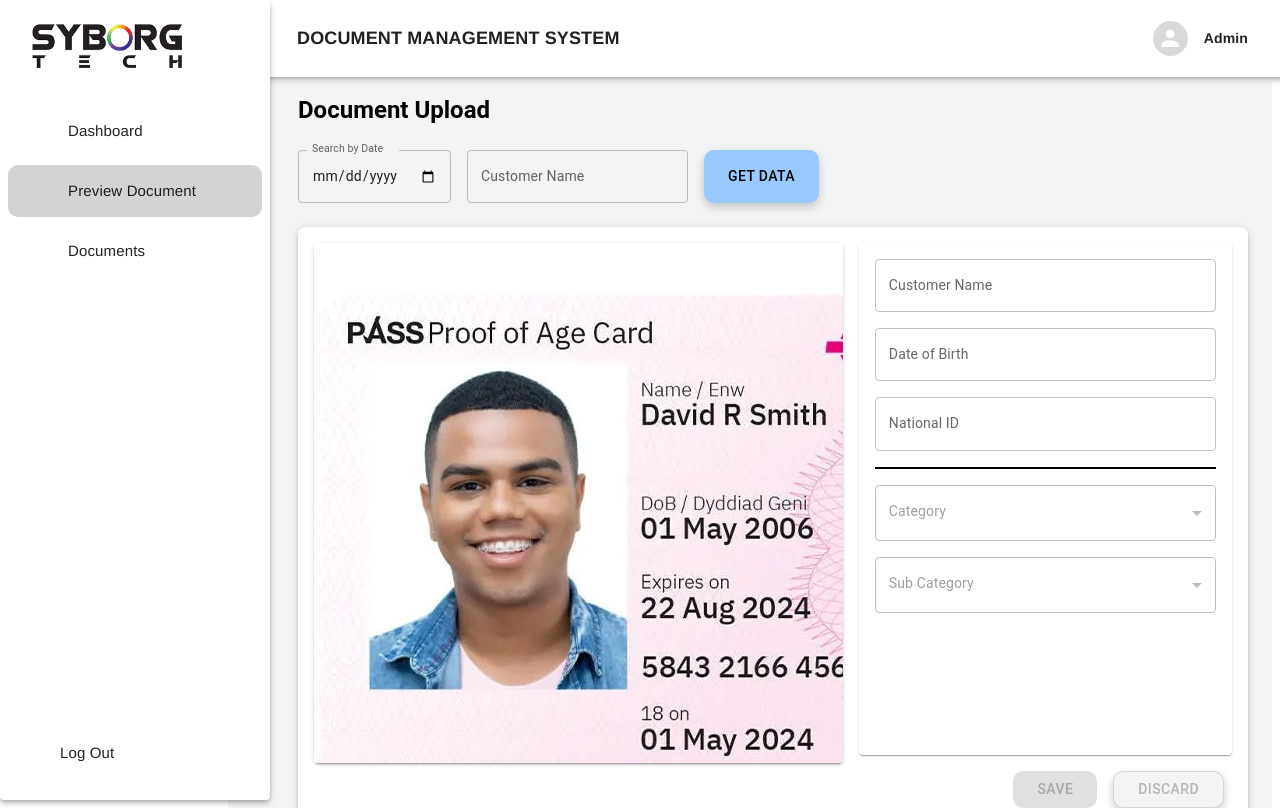
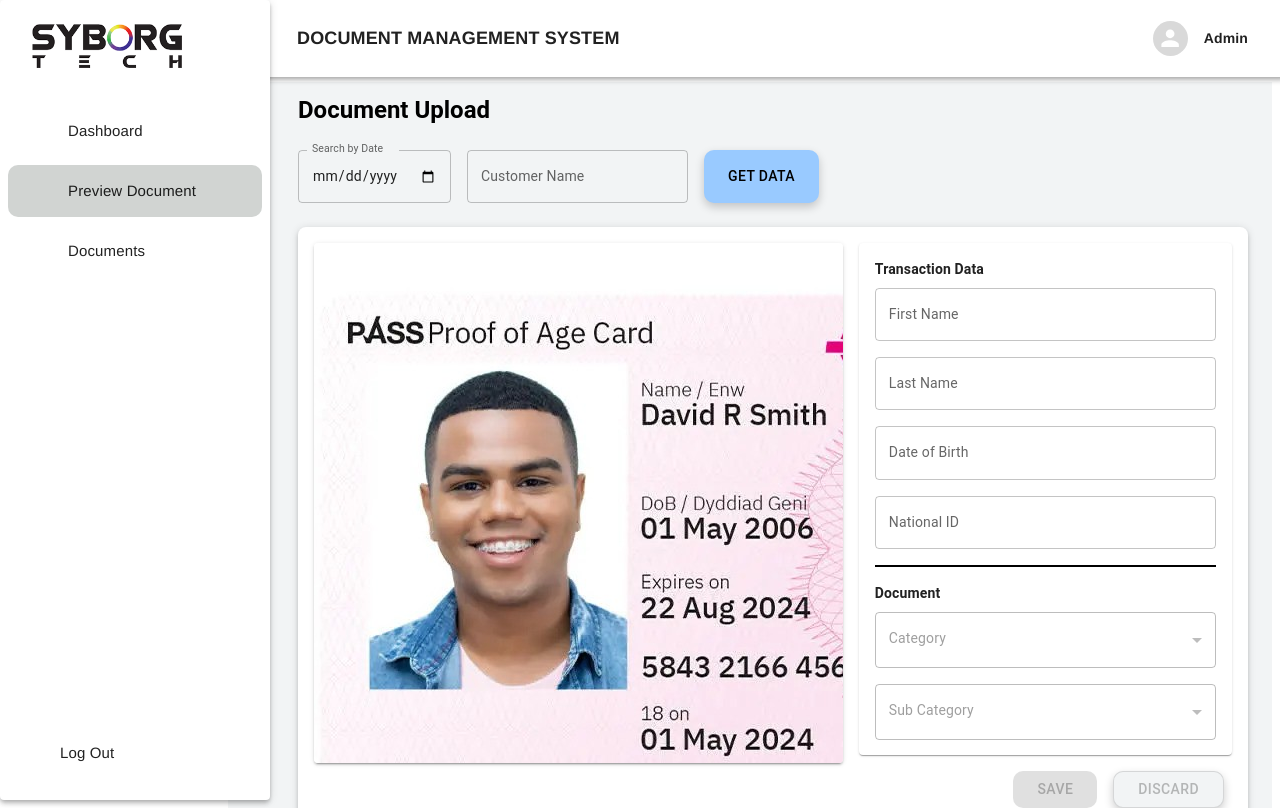
Before and after one commit to snehalku/Document-Management-System, a React (Vite) app: page /previewDocument in a window 1280 px wide. Built offline with nearby package versions, Linux system fonts and the light colour scheme; some icons are missing.

Commit message:
Changed document table and form's parameter according to requirement in preview document

```diff
--- a/src/Pages/previewDocument.jsx
+++ b/src/Pages/previewDocument.jsx
@@ -449,7 +449,8 @@
 const mockCustomerDocs = [
   {
     id: 1,
-    customerName: "David R Smith",
+    firstName: "David R",
+    lastName: "Smith",
     date: "2025-04-30",
     dob: "2006-05-01",
     expiresOn: "2024-08-22",
@@ -457,7 +458,8 @@
   },
   {
     id: 2,
-    customerName: "Jane Smith",
+    firstName: "Jane Smith",
+    lastName: "Smith",
     date: "2025-04-29",
     dob: "2007-12-11",
     expiresOn: "2025-08-12",
@@ -465,7 +467,8 @@
   },
   {
     id: 3,
-    customerName: "David R Smith",
+    firstName: "David R",
+    lastName: "Johnson",
     date: "2025-04-30",
     dob: "2007-05-10",
     expiresOn: "2025-08-12",
@@ -506,9 +509,7 @@
     const results = mockCustomerDocs.filter(
       (doc) =>
         (!searchCustomer ||
-          doc.customerName
-            .toLowerCase()
-            .includes(searchCustomer.toLowerCase())) &&
+          doc.firstName.toLowerCase().includes(searchCustomer.toLowerCase())) &&
         (!selectedDate || doc.date === selectedDate)
     );
     setSearchResults(results);
@@ -648,7 +649,10 @@
                         <Typography fontWeight="bold"></Typography>
                       </TableCell>
                       <TableCell>
-                        <Typography fontWeight="bold">Customer Name</Typography>
+                        <Typography fontWeight="bold">First Name</Typography>
+                      </TableCell>
+                      <TableCell>
+                        <Typography fontWeight="bold">Last Name</Typography>
                       </TableCell>
                       <TableCell>
                         <Typography fontWeight="bold">Date of Birth</Typography>
@@ -673,8 +677,8 @@
                           />
                         </TableCell>
 
-                        <TableCell>{doc.customerName}</TableCell>
-
+                        <TableCell>{doc.firstName}</TableCell>
+                        <TableCell>{doc.lastName}</TableCell>
                         <TableCell>{doc.dob}</TableCell>
                         <TableCell>{doc.nationalId}</TableCell>
                       </TableRow>
@@ -747,28 +751,33 @@
                   sx={{ mb: 2 }}
                   disabled={!selectedDoc}
                 /> */}
-
+                <Typography sx={{ mb: 1, fontSize: 20, fontWeight: "bold" }}>
+                  Transaction Data
+                </Typography>
                 <TextField
-                  label="Customer Name"
+                  label="First Name"
                   fullWidth
-                  value={selectedDoc?.customerName || ""}
+                  value={selectedDoc?.firstName || ""}
                   sx={{ mb: 2 }}
                 />
-
+                <TextField
+                  label="Last Name"
+                  fullWidth
+                  value={selectedDoc?.lastName || ""}
+                  sx={{ mb: 2 }}
+                />
                 <TextField
                   label="Date of Birth"
                   fullWidth
                   value={selectedDoc?.dob || ""}
                   sx={{ mb: 2 }}
                 />
-
                 <TextField
                   label="National ID"
                   fullWidth
                   value={selectedDoc?.nationalId || ""}
                   sx={{ mb: 2 }}
                 />
-
                 {/* <TextField
                   label="Card Expiry Date"
                   fullWidth
@@ -786,7 +795,9 @@
                     borderColor: "black",
                   }}
                 />
-
+                <Typography sx={{ mb: 1, fontSize: 20, fontWeight: "bold" }}>
+                  Document
+                </Typography>
                 <TextField
                   label="Category"
                   select
@@ -796,7 +807,7 @@
                   sx={{ mb: 2 }}
                   disabled={!selectedDoc}
                 >
-                  <MenuItem value="ageCard"> KYC</MenuItem>
+                  <MenuItem value="ageCard">KYC</MenuItem>
                   <MenuItem value="accounts"> Accounts</MenuItem>
                   <MenuItem value="finance"> Finance</MenuItem>
 
```
